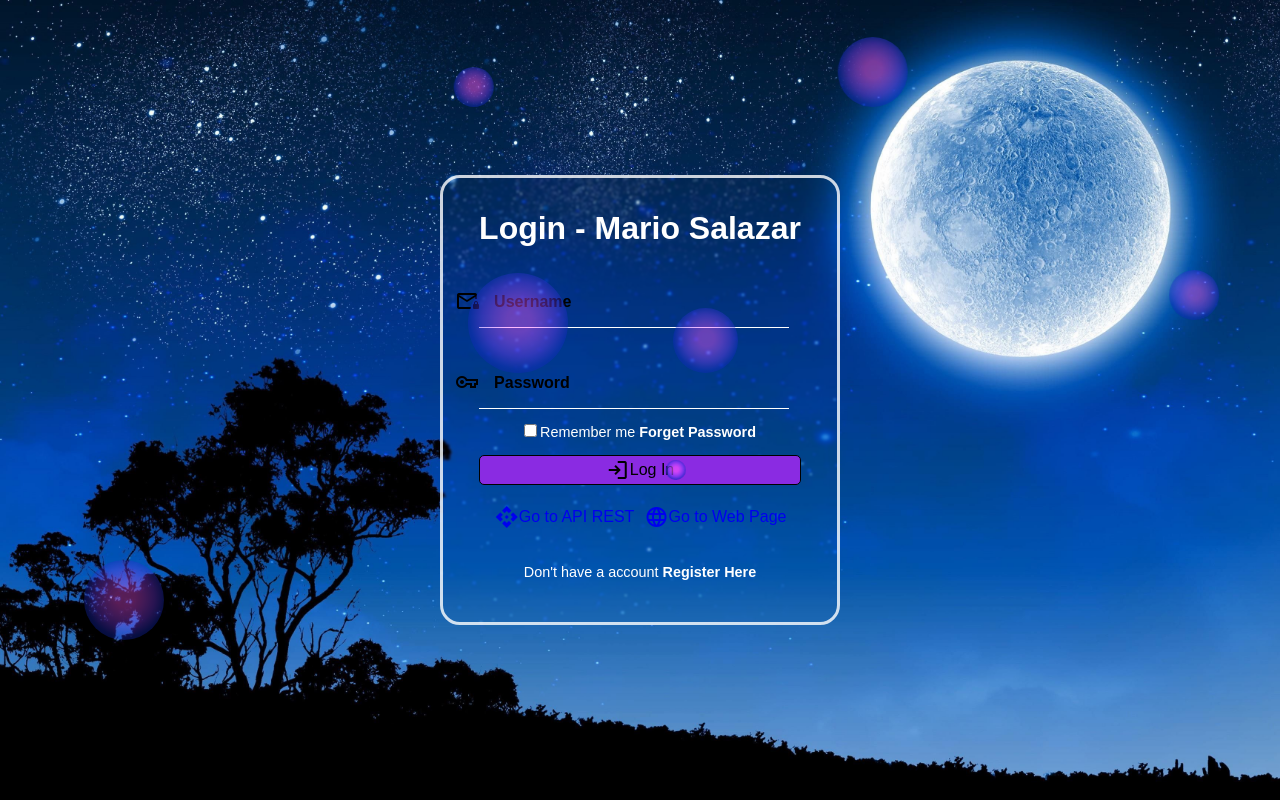
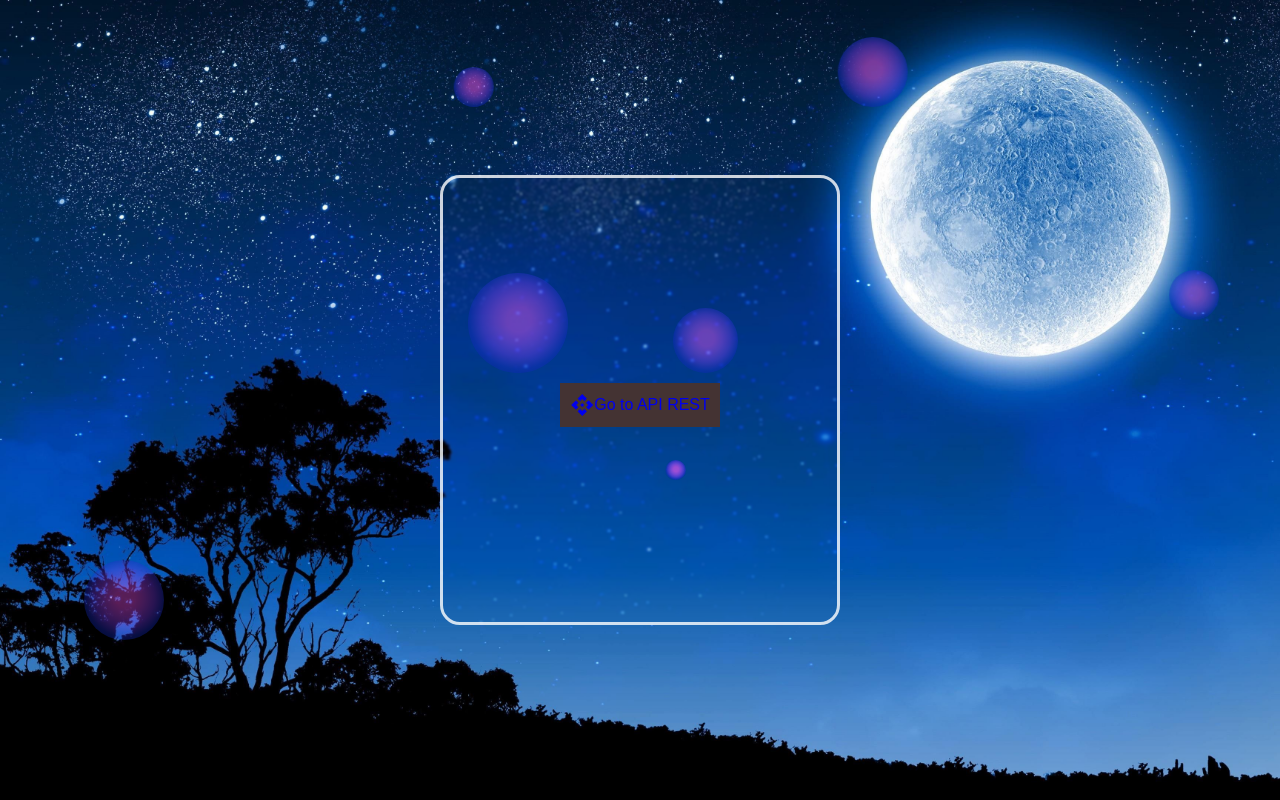
Before and after one commit to gitmariosalazar/app-binarys-ystem, a Flask app: page / in a window 1280 px wide. Run offline with Flask 3, Linux system fonts and the light colour scheme.

Commit message:
Update Project

```diff
--- a/api/static/css/style.css
+++ b/api/static/css/style.css
@@ -143,6 +143,7 @@ button:hover {
   align-items: center;
   padding: 10px;
   margin-top: 10px;
+  background-color: #443333;
 }
 
 .btn-login {
--- a/api/templates/index.html
+++ b/api/templates/index.html
@@ -24,42 +24,11 @@
         <div class="form-box">
           <div class="form-value">
             <form action="">
-              <h2>Login - Mario Salazar</h2>
-              <div class="inputbox">
-                <span class="material-symbols-outlined"> mail_lock </span>
-                <input type="email" required />
-                <label for="">Username</label>
-              </div>
-              <div class="inputbox">
-                <span class="material-symbols-outlined"> vpn_key </span>
-                <input type="password" required />
-                <label for="">Password</label>
-              </div>
-              <div class="forget">
-                <label for="">
-                  <input type="checkbox" />Remember me
-                  <a href="#">Forget Password</a></label
-                >
-              </div>
-              <a href="{{domain}}" class="btn-login">
-                <span class="material-symbols-outlined"> login </span>
-                <span> Log In</span></a
-              >
               <div class="d-flex">
                 <a href="{{domain}}" class="btn-watch-video">
                   <span class="material-symbols-outlined"> api </span>
                   <span> Go to API REST</span></a
                 >
-                <a
-                  href="https://e-shop-mariosalazar.vercel.app"
-                  class="btn-watch-video"
-                >
-                  <span class="material-symbols-outlined"> language </span>
-                  <span> Go to Web Page</span></a
-                >
-              </div>
-              <div class="register">
-                <p>Don't have a account <a href="#">Register Here</a></p>
               </div>
             </form>
           </div>
```
